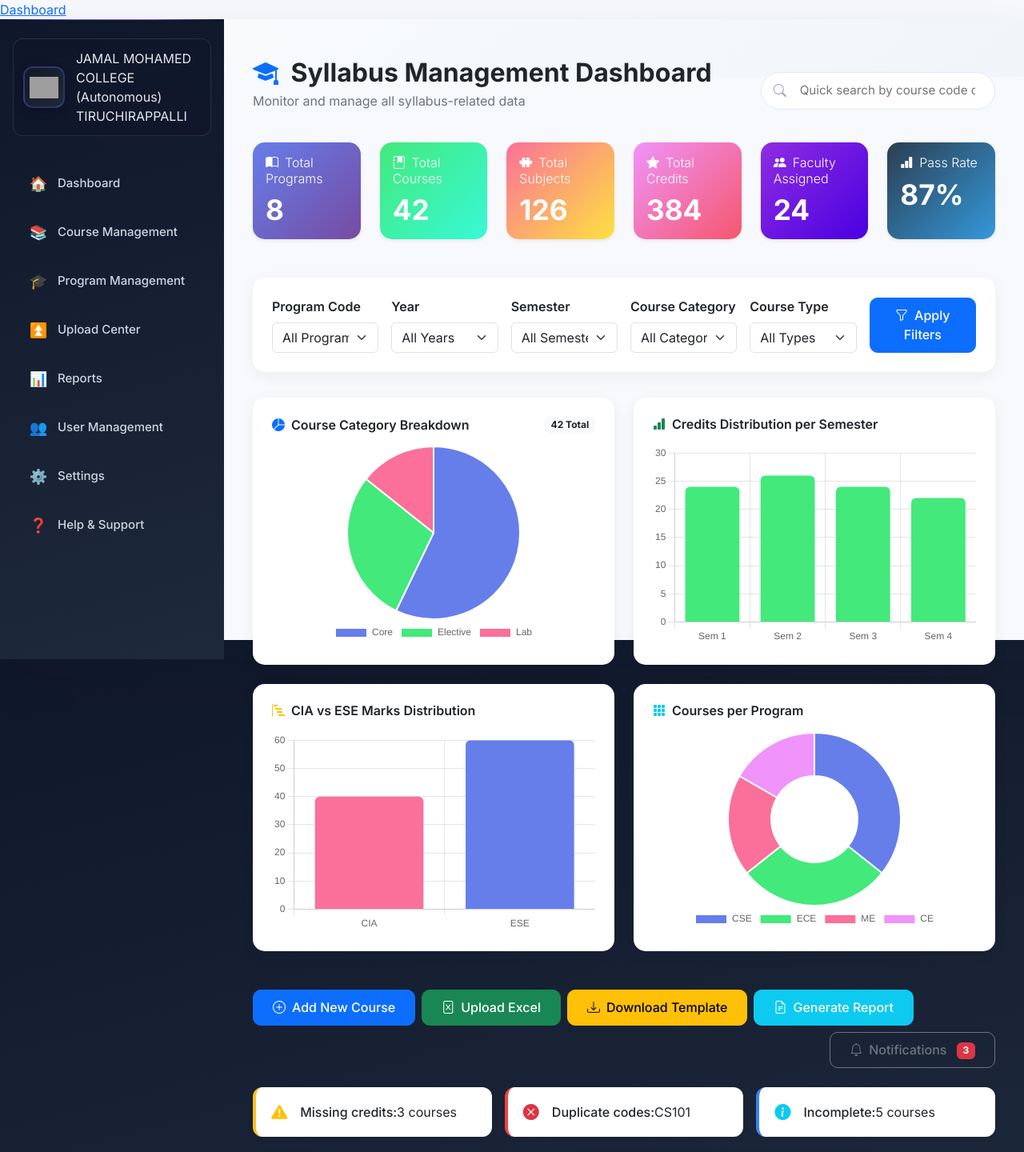
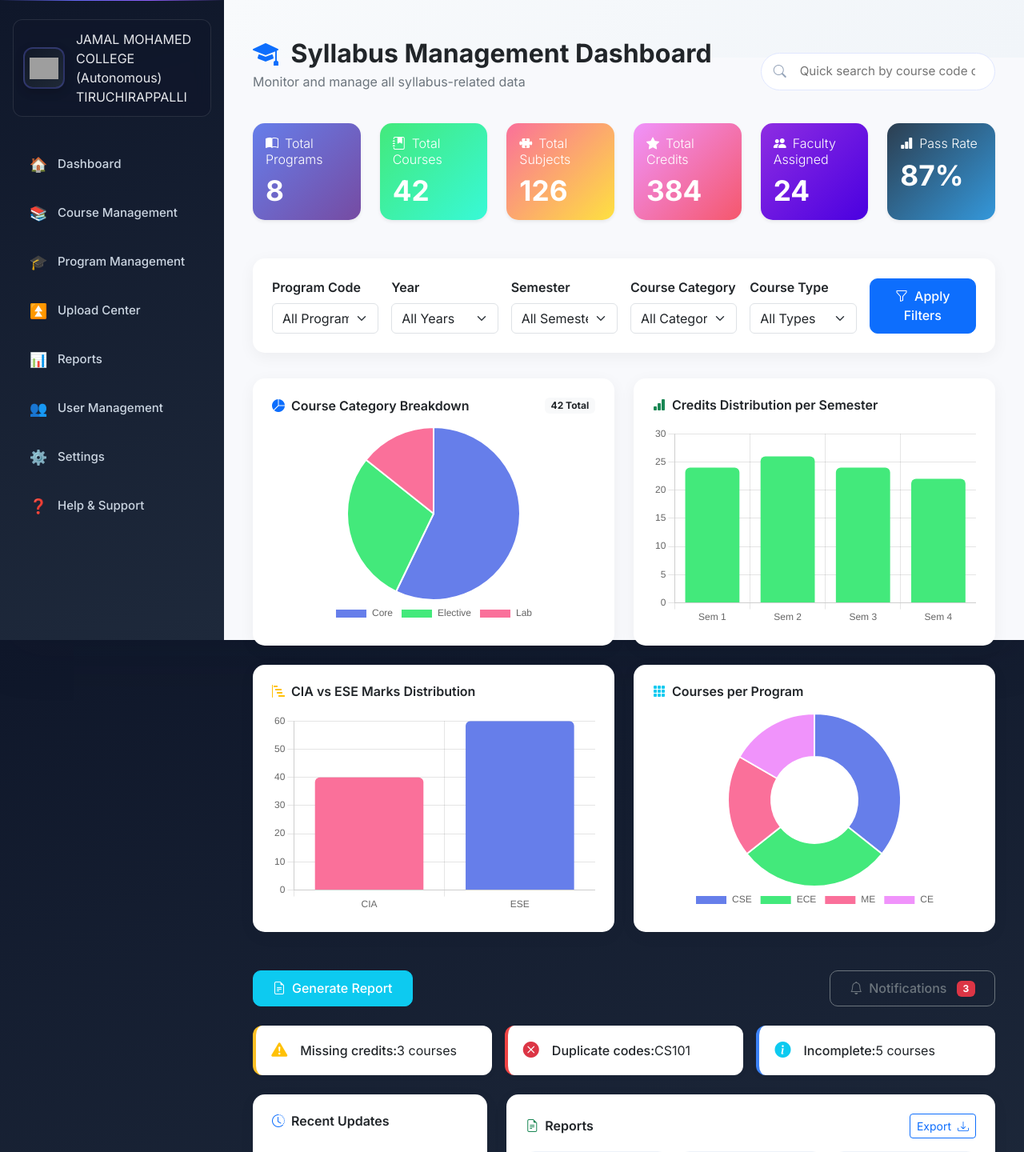
Before and after one commit to Sanatech2006/Syllabus-Management-System, a Django app: page / in a window 1280 px wide. Shown: the top 1440 px of the page at 80% size. Run offline with Django 4.2, Linux system fonts and the light colour scheme; data that the repository does not hold is empty; some libraries are stand-ins or nearby versions; grey boxes are pictures that could not be loaded.

Commit message:
corrected dashboard section in sidebar

```diff
--- a/sms_project/settings.py
+++ b/sms_project/settings.py
@@ -55,9 +55,9 @@ WSGI_APPLICATION = 'sms_project.wsgi.application'
 DATABASES = {
     'default': {
         'ENGINE': 'django.db.backends.postgresql',
-        'NAME': 'sms',
+        'NAME': 'sms_db',
         'USER': 'postgres',
-        'PASSWORD': 'sana@466',
+        'PASSWORD': 'postgre',
         'HOST': 'localhost',
         'PORT': '5432',
     }
--- a/static/assets/css/menus.css
+++ b/static/assets/css/menus.css
@@ -601,3 +601,25 @@ html {
         background-clip: text;
     }
 }
+/* ===== FIX SIDEBAR LINK CONSISTENCY ===== */
+
+/* Force all sidebar links to behave like menu items */
+.sidebar nav {
+    display: flex;
+    flex-direction: column;
+    gap: 6px;
+}
+
+.sidebar nav a {
+    text-decoration: none !important;
+    color: #cbd5e1 !important;
+    font-family: 'Inter', system-ui, -apple-system, BlinkMacSystemFont, "Segoe UI", sans-serif;
+}
+
+/* Remove any default blue/underline behavior */
+.sidebar nav a:visited,
+.sidebar nav a:active,
+.sidebar nav a:focus {
+    text-decoration: none !important;
+    color: #cbd5e1 !important;
+}
--- a/templates/base_layout.html
+++ b/templates/base_layout.html
@@ -9,7 +9,6 @@
   <!-- Custom CSS ONLY -->
   <link rel="stylesheet" href="{% static 'assets/css/menus.css' %}">
   <link rel="stylesheet" href="{% static 'assets/css/cou_manage.css' %}">
-  <a href="{% url 'dashboard' %}">Dashboard</a>
 
 
   {% block extra_css %}{% endblock %}
--- a/templates/dashboard.html
+++ b/templates/dashboard.html
@@ -211,15 +211,6 @@
     <div class="row mb-4">
         <div class="col-12">
             <div class="d-flex flex-wrap gap-2">
-                <button class="btn btn-primary action-btn">
-                    <i class="bi bi-plus-circle me-2"></i>Add New Course
-                </button>
-                <button class="btn btn-success action-btn">
-                    <i class="bi bi-file-excel me-2"></i>Upload Excel
-                </button>
-                <button class="btn btn-warning action-btn">
-                    <i class="bi bi-download me-2"></i>Download Template
-                </button>
                 <button class="btn btn-info action-btn text-white">
                     <i class="bi bi-file-earmark-text me-2"></i>Generate Report
                 </button>
--- a/templates/menus.html
+++ b/templates/menus.html
@@ -14,12 +14,11 @@
             </div>
         </div>
     </div>
-
-    <nav class="menu">
-        <a href="#" class="menu-item">
-            <span class="icon">🏠</span>
-            <span>Dashboard</span>
-        </a>
+<nav class="menu">
+        <a href="{% url 'dashboard' %}" class="menu-item">
+        <span class="icon">🏠</span>
+        <span class="menu-text">Dashboard</span>
+    </a>
 
         <a href="{% url 'course_management' %}" class="menu-item">
             <span class="icon">📚</span>
```
